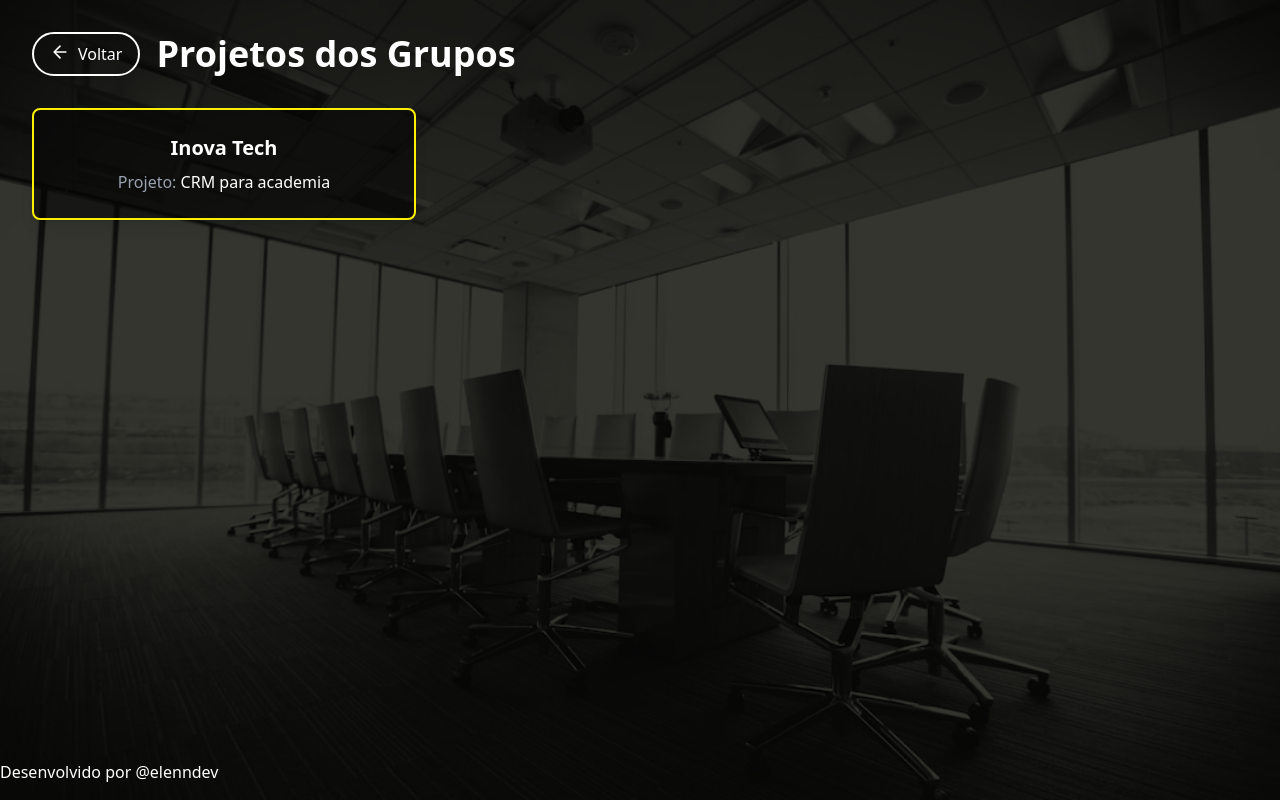
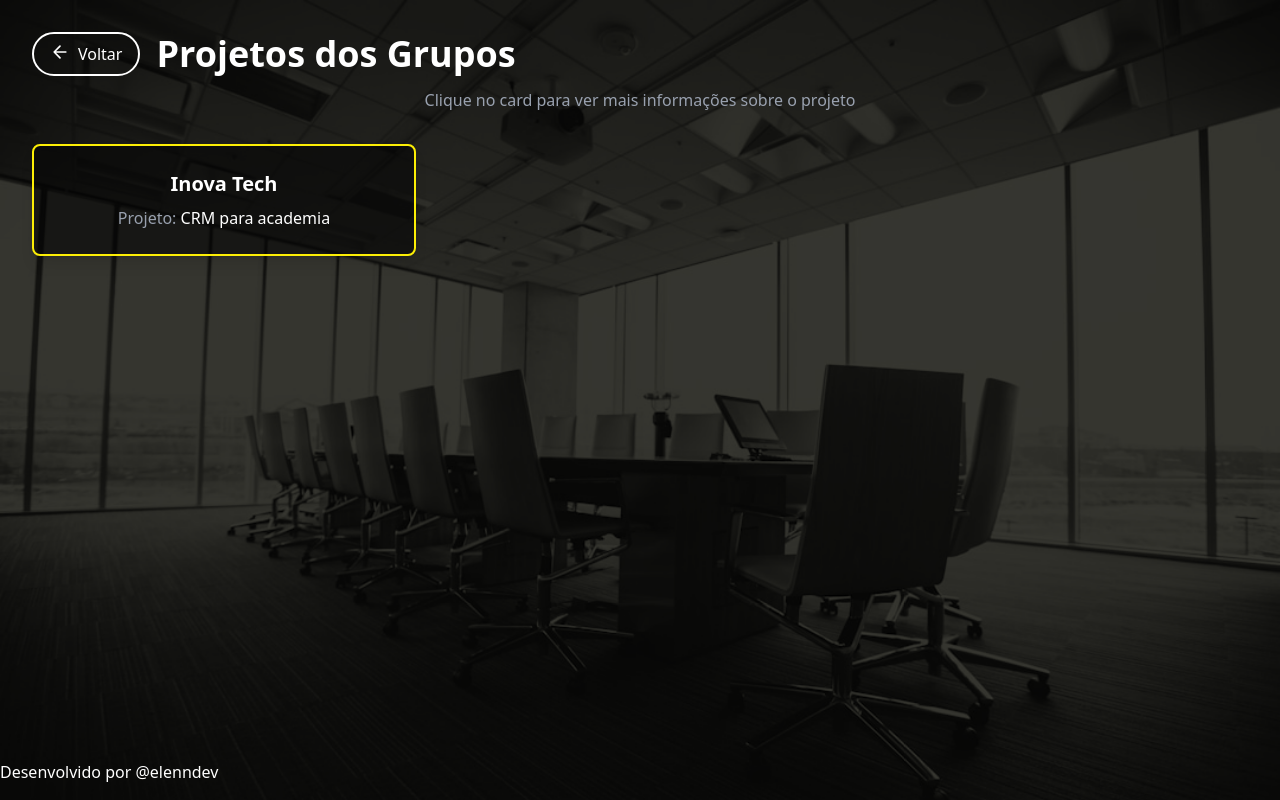
Before and after one commit to elenndev/Impulse-Portfolio, a React (Vite) app: page /grupos in a window 1280 px wide. Built offline with nearby package versions, Linux system fonts and the light colour scheme; no server answers.

Commit message:
refactor/style: refine animations and change api.ts name to gtoupsApi.ts

```diff
--- a/src/components/OpenGroup.tsx
+++ b/src/components/OpenGroup.tsx
@@ -1,6 +1,6 @@
 import { useEffect, useState } from "react";
 import type { Group } from "../types";
-import { getGroupDetails } from "../service/api";
+import { getGroupDetails } from "../service/groupsApi";
 
 interface openGroupProps {
   groupId: string;
--- a/src/pages/Groupspage.tsx
+++ b/src/pages/Groupspage.tsx
@@ -1,7 +1,7 @@
 import { useEffect, useState } from 'react';
 import { Card } from '../components/Card';
 import type { SimplifiedGroup } from '../types';
-import { getGroupsList } from '../service/api';
+import { getGroupsList } from '../service/groupsApi';
 import { OpenGroup } from '../components/OpenGroup';
 import { BackIcon } from '../components/ui/BackIcon';
 import { Link } from 'react-router-dom';
@@ -29,13 +29,14 @@ export function Groupspage() {
 
   return (
     <div className="p-8">
-      <div className="header flex flex-row gap-4 items-center mb-8">
+      <div className="header flex flex-row gap-4 items-center">
         <Link to="/" className="w-fit flex flex-row gap-2 px-4 py-2 btn-secondary rounded-full transition-colors">
           <BackIcon className="w-5 h-5" />
           Voltar
         </Link>
         <h2 className="text-4xl font-bold text-destaque-amarelo">Projetos dos Grupos</h2>
       </div>
+      <p className='text-center text-md text-gray-400 mt-3 mb-8'>Clique no card para ver mais informações sobre o projeto</p>
       <div className="grid grid-cols-1 md:grid-cols-2 lg:grid-cols-3 gap-8">
         {!openGroup && groups.map((group, index) => (
           <div id='groupsList'
--- a/src/service/api.ts
+++ b/src/service/groupsApi.ts
@@ -1,6 +1,7 @@
 import type { Group, SimplifiedGroup } from "../types";
 import { groups } from '../constants/dummy_groups.ts';
 
+// ao implementar um banco de dados e um backend, aqui serão as requisições para buscar as informações
 export const getGroupsList = async (): Promise<SimplifiedGroup[]> => {
   return new Promise((resolve) => {
     setTimeout(() => {
--- a/src/styles/animations.css
+++ b/src/styles/animations.css
@@ -14,7 +14,7 @@
 #homepageTitle,
 .homepage-subtitle {
   opacity: 0;
-  animation: fadeIn 0.6s ease-in-out forwards;
+  animation: fadeIn 1s ease-in-out forwards;
 }
 
 .homepage-subtitle {
```
